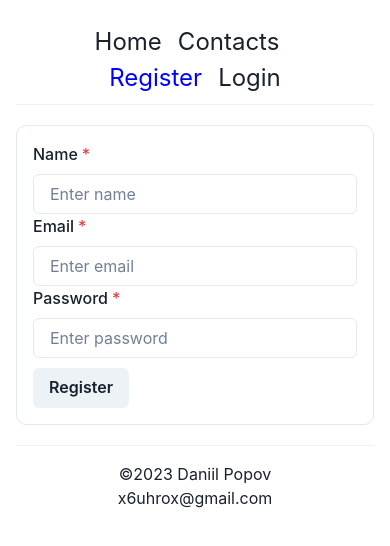
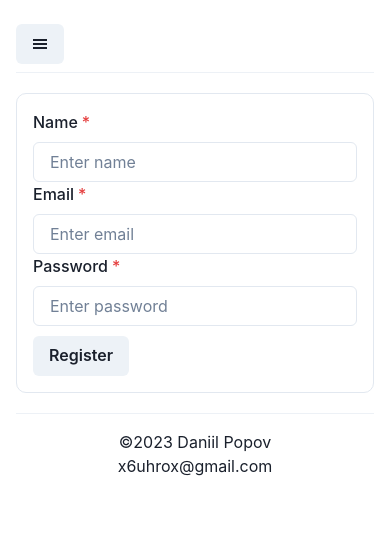
Before and after one commit to DaniilPopov0809/goit-react-hw-08-phonebook, a React (Create React App) app: page /goit-react-hw-08-phonebook/register in a window 390 px wide. Shown: the top 546 px of the page. Built offline with nearby package versions, Linux system fonts and the light colour scheme.

Commit message:
Add burger menu and pattern password

```diff
--- a/package.json
+++ b/package.json
@@ -17,6 +17,7 @@
     "prop-types": "^15.8.1",
     "react": "^18.1.0",
     "react-dom": "^18.1.0",
+    "react-icons": "^4.8.0",
     "react-redux": "^8.0.5",
     "react-router-dom": "^6.10.0",
     "react-scripts": "5.0.1",
--- a/src/components/App.jsx
+++ b/src/components/App.jsx
@@ -1,5 +1,5 @@
 import React from 'react';
-import { Route, Routes } from 'react-router-dom';
+import { Route, Routes, Navigate } from 'react-router-dom';
 import { lazy } from 'react';
 import { selectIsRefreshing } from 'redux/auth/auth-selectors';
 import { useDispatch, useSelector } from 'react-redux';
@@ -46,6 +46,7 @@ export default function App() {
           element={<PrivateRoute component={Contacts} redirectTo="/login" />}
         />
       </Route>
+      <Route path="*" element={<Navigate to="/" />} />
     </Routes>
   );
 }
--- a/src/components/AppBar/AppBar.jsx
+++ b/src/components/AppBar/AppBar.jsx
@@ -3,13 +3,16 @@ import AuthNav from 'components/AuthNav/AuthNav';
 import UserMenu from 'components/UserMenu/UserMenu';
 import { selectIsLoggedIn } from '../../redux/auth/auth-selectors';
 import { useSelector } from 'react-redux';
-import { Box, Flex } from '@chakra-ui/react';
+import { Box, Flex, useMediaQuery, } from '@chakra-ui/react';
+import { BurgerMenu } from 'components/BurgerMenu/BurgerMenu';
+
 
 const AppBar = () => {
   const isLoggedIn = useSelector(selectIsLoggedIn);
-
+  const [isLargerThan768] = useMediaQuery("(min-width: 768px)");
   return (
     <Flex justifyContent="center">
+
       <Box
         as="header"
         width={{ base: '480px', md: '768px', lg: '1280px' }}
@@ -17,13 +20,15 @@ const AppBar = () => {
         fontSize='2xl'
       >
         <Flex
-          justifyContent={{ base: 'center', md: 'space-between' }}
+          justifyContent='space-between'
           alignItems="center"
           flexWrap="wrap"
-          flexDirection={{ base: 'column', sm: 'row' }}
+          // flexDirection={{ base: 'column', sm: 'row' }}
         >
-          <Navigation />
-          {isLoggedIn ? <UserMenu /> : <AuthNav />}
+          {!isLargerThan768 && <BurgerMenu/>}
+          {isLargerThan768 && <Navigation />}
+          {isLargerThan768 && (isLoggedIn ? <UserMenu /> : <AuthNav />)}
+          {!isLargerThan768 && isLoggedIn && <UserMenu/>}
         </Flex>
       </Box>
     </Flex>
--- a/src/components/AuthNav/AuthNav.jsx
+++ b/src/components/AuthNav/AuthNav.jsx
@@ -1,23 +1,21 @@
-import { LinkNav } from "components/Navigation/Navigation.styled";
-import {
-  Breadcrumb,
-  BreadcrumbItem,
-  BreadcrumbLink,
-} from '@chakra-ui/react'
+import { LinkNav } from 'components/Navigation/Navigation.styled';
+import { Breadcrumb, BreadcrumbItem, BreadcrumbLink, Flex } from '@chakra-ui/react';
 
-const AuthNav = () => {
+const AuthNav = ({ onClose }) => {
   return (
-    <Breadcrumb separator=''>
-    <BreadcrumbItem >
-      <BreadcrumbLink as={LinkNav} to='/register'>
+    <Breadcrumb separator="" fontSize='2xl'>
+      <Flex flexDirection={{base: 'column', md: 'row'}} gap={{base: '1', md: '4'}}>
+      <BreadcrumbItem>
+        <BreadcrumbLink as={LinkNav} to="/register" onClick={onClose}>
           Register
         </BreadcrumbLink>
       </BreadcrumbItem>
       <BreadcrumbItem>
-      <BreadcrumbLink as={LinkNav} to='/login'>
+        <BreadcrumbLink as={LinkNav} to="/login" onClick={onClose}>
           Login
         </BreadcrumbLink>
       </BreadcrumbItem>
+      </Flex>
     </Breadcrumb>
   );
 };
--- /dev/null
+++ b/src/components/BurgerMenu/BurgerMenu.jsx
@@ -0,0 +1,39 @@
+import {
+  Modal,
+  ModalOverlay,
+  ModalContent,
+  ModalHeader,
+  ModalBody,
+  ModalCloseButton,
+  useDisclosure,
+  Button,
+} from '@chakra-ui/react';
+import AuthNav from 'components/AuthNav/AuthNav';
+import Navigation from 'components/Navigation/Navigation';
+import { GiHamburgerMenu } from 'react-icons/gi';
+
+export const BurgerMenu = () => {
+  const { isOpen, onOpen, onClose } = useDisclosure();
+
+  return (
+    <>
+      <Button onClick={onOpen}>
+        <GiHamburgerMenu />
+      </Button>
+
+      <Modal isOpen={isOpen} onClose={onClose} size='full'>
+        <ModalOverlay />
+        <ModalContent>
+          <ModalHeader>
+
+          </ModalHeader>
+          <ModalCloseButton />
+          <ModalBody>
+            <Navigation onClose={onClose}/>
+            <AuthNav onClose={onClose}/>
+          </ModalBody>
+        </ModalContent>
+      </Modal>
+    </>
+  );
+};
--- a/src/components/Navigation/Navigation.jsx
+++ b/src/components/Navigation/Navigation.jsx
@@ -1,21 +1,21 @@
-import { Breadcrumb, BreadcrumbItem, BreadcrumbLink } from '@chakra-ui/react';
+import { Breadcrumb, BreadcrumbItem, BreadcrumbLink, Flex } from '@chakra-ui/react';
 import { LinkNav } from './Navigation.styled';
 
-
-
-const Navigation = () => {
+const Navigation = ({onClose}) => {
   return (
-    <Breadcrumb separator="" marginRight={{base: '4', md: '0'}}>
+    <Breadcrumb separator="" fontSize='2xl' marginBottom='1' >
+      <Flex flexDirection={{base: 'column', md: 'row'}} gap={{base: '1', md: '4'}}>
       <BreadcrumbItem >
-        <BreadcrumbLink as={LinkNav} to="/"  >
+        <BreadcrumbLink as={LinkNav} to="/" onClick={onClose} >
           Home
         </BreadcrumbLink>
       </BreadcrumbItem >
       <BreadcrumbItem >
-        <BreadcrumbLink as={LinkNav} to="/contacts" >
+        <BreadcrumbLink as={LinkNav} to="/contacts" onClick={onClose}>
           Contacts
         </BreadcrumbLink>
       </BreadcrumbItem>
+      </Flex>
     </Breadcrumb>
   );
 };
--- a/src/components/UserMenu/UserMenu.jsx
+++ b/src/components/UserMenu/UserMenu.jsx
@@ -14,7 +14,7 @@ const UserMenu = () => {
     <Box>
       <Flex alignItems="center">
         <Avatar name="avatar" src={avatar} size="sm" marginRight={2} />
-        <Box marginRight={2}>Welcome, <Text as='span' color='blue'>{name}</Text></Box>
+        <Box marginRight={2}><Text as='span' color='blue'>{name}</Text></Box>
         <Button type="button" onClick={() => dispatch(authOperations.logOut())}>
           Logout
         </Button>
--- a/src/pages/Register/Register.jsx
+++ b/src/pages/Register/Register.jsx
@@ -75,8 +75,8 @@ const Register = () => {
         />
         <FormLabel>Password</FormLabel>
         <Input
-          pattern="(?=.*\d)(?=.*[a-z])(?=.*[A-Z]).{6,}"
-          title="Password must be 8 symbol or more"
+          pattern="(?=.*\d)(?=.*[a-z])(?=.*[A-Z]).{8,}"
+          title="The password must be 8 characters or more and contain numbers and capital letters."
           type="password"
           name="password"
           required
```
Also changed, not shown: src/pages/Home/Home.jsx (+6 -1 lines), 1 other file (tests, documents, lock files or other folders). Lines whose indentation alone changed are shown as unchanged.
